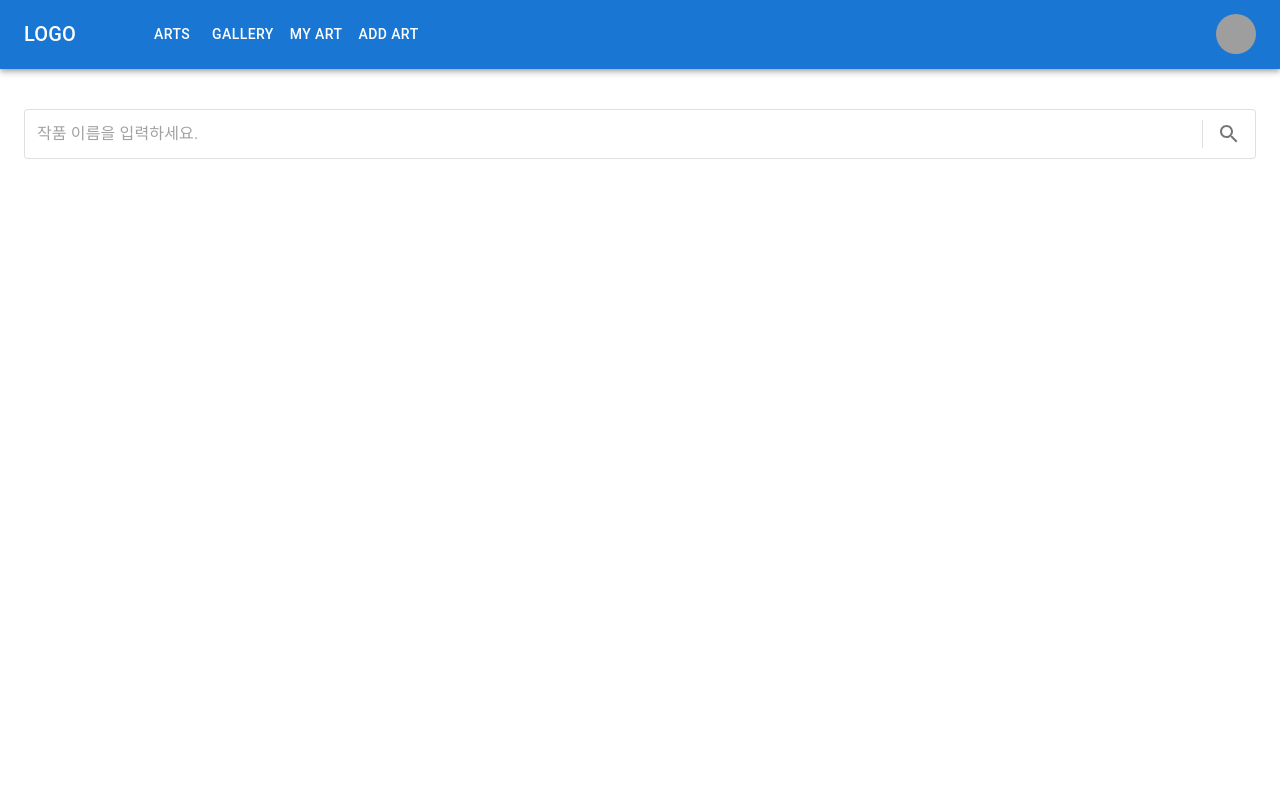
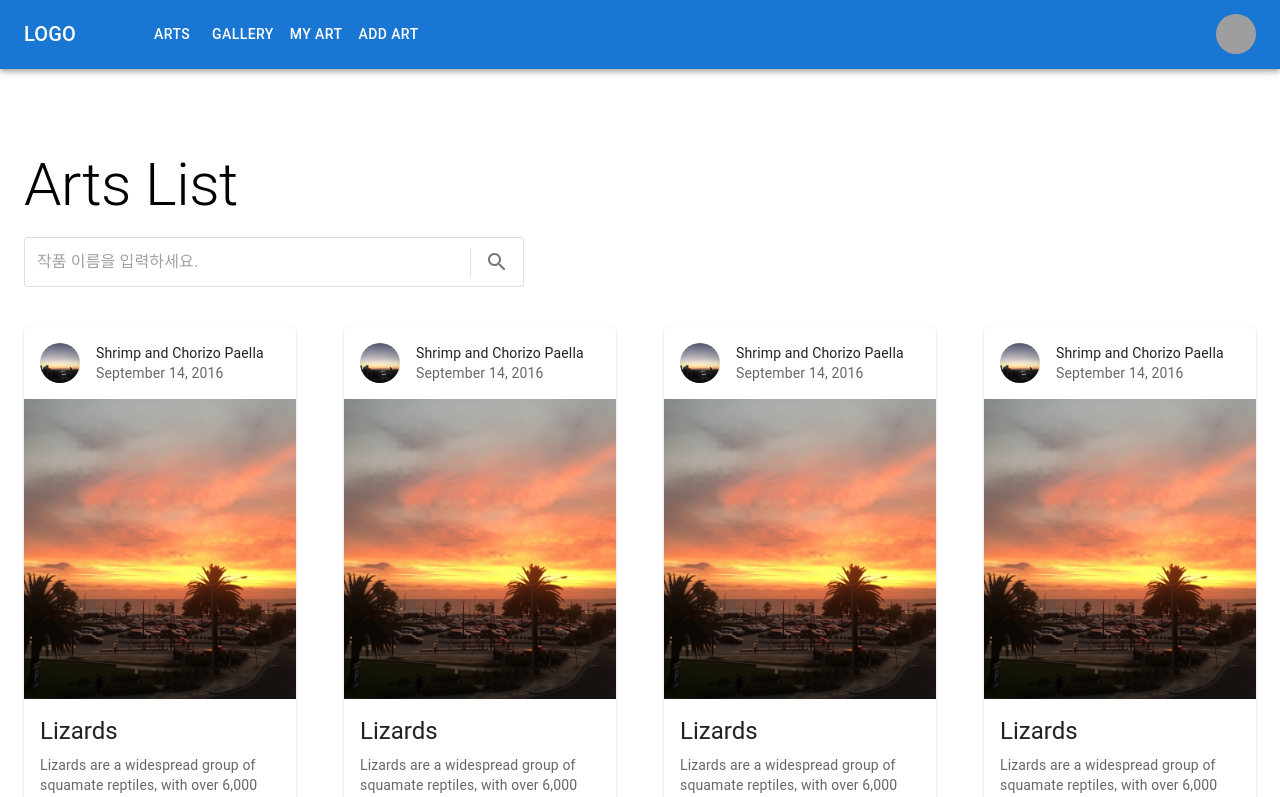
Before and after one commit to yoonhyeyoon/METArt, a Next.js app in the folder front/: page /arts in a window 1280 px wide. Shown: the top 797 px of the page. Built offline with nearby package versions, Linux system fonts and the light colour scheme; grey boxes are pictures that could not be loaded.

Commit message:
Add: 작품리스트 UI, 검색 컴포넌트

```diff
--- /dev/null
+++ b/front/components/common/SearchBar.tsx
@@ -0,0 +1,33 @@
+import { Paper, InputBase, Divider, IconButton } from '@mui/material';
+import SearchIcon from '@mui/icons-material/Search';
+
+type Props = {
+  handleSearchChange: (e: React.ChangeEvent<HTMLInputElement>) => void;
+  handleSearchClick: React.MouseEventHandler<HTMLButtonElement>;
+};
+
+function ArtList({ handleSearchChange, handleSearchClick }: Props) {
+  return (
+    <Paper
+      variant="outlined"
+      sx={{
+        p: '2px 4px',
+        display: 'flex',
+        alignItems: 'center',
+        flexGrow: 2,
+      }}
+    >
+      <InputBase
+        sx={{ ml: 1, flex: 1 }}
+        placeholder="작품 이름을 입력하세요."
+        onChange={handleSearchChange}
+      />
+      <Divider sx={{ height: 28, m: 0.5 }} orientation="vertical" />
+      <IconButton sx={{ p: '10px' }} onClick={handleSearchClick}>
+        <SearchIcon />
+      </IconButton>
+    </Paper>
+  );
+}
+
+export default ArtList;
--- a/front/pages/arts/index.tsx
+++ b/front/pages/arts/index.tsx
@@ -1,29 +1,70 @@
-import { Box, Paper, InputBase, Divider, IconButton } from '@mui/material';
-import SearchIcon from '@mui/icons-material/Search';
-import Page from '../../Layouts/Page';
+import { useState, ChangeEvent } from 'react';
+import { Box, Grid, Typography } from '@mui/material';
+import Page from 'Layouts/Page';
+import ArtCard from 'components/common/ArtCard';
+import SearchBar from 'components/common/SearchBar';
 
 function ArtList() {
+  const [search, setSearch] = useState<String>('');
+
+  const handleSearchChange = (e: ChangeEvent<HTMLInputElement>) => {
+    setSearch(e.target.value);
+  };
+
+  // 검색 API 호출
+  const handleSearchClick = () => {
+    console.log(search);
+  };
+
   return (
     <Page>
-      <Paper
-        variant="outlined"
-        sx={{
-          p: '2px 4px',
-          display: 'flex',
-          alignItems: 'center',
-          flexGrow: 2,
-        }}
-      >
-        <InputBase
-          sx={{ ml: 1, flex: 1 }}
-          placeholder="작품 이름을 입력하세요."
-          onChange={() => {}}
+      <Typography variant="h2" mt={5}>
+        Arts List
+      </Typography>
+      <Box width="500px" mt={2} mb={5}>
+        <SearchBar
+          handleSearchChange={handleSearchChange}
+          handleSearchClick={handleSearchClick}
         />
-        <Divider sx={{ height: 28, m: 0.5 }} orientation="vertical" />
-        <IconButton sx={{ p: '10px' }} onClick={() => {}}>
-          <SearchIcon />
-        </IconButton>
-      </Paper>
+      </Box>
+      <Grid container spacing={6}>
+        <Grid sx={{ mb: 5 }} item xs={12} sm={6} md={4} lg={3}>
+          <ArtCard />
+        </Grid>
+        <Grid sx={{ mb: 5 }} item xs={12} sm={6} md={4} lg={3}>
+          <ArtCard />
+        </Grid>
+        <Grid sx={{ mb: 5 }} item xs={12} sm={6} md={4} lg={3}>
+          <ArtCard />
+        </Grid>
+        <Grid sx={{ mb: 5 }} item xs={12} sm={6} md={4} lg={3}>
+          <ArtCard />
+        </Grid>
+        <Grid sx={{ mb: 5 }} item xs={12} sm={6} md={4} lg={3}>
+          <ArtCard />
+        </Grid>
+        <Grid sx={{ mb: 5 }} item xs={12} sm={6} md={4} lg={3}>
+          <ArtCard />
+        </Grid>
+        <Grid sx={{ mb: 5 }} item xs={12} sm={6} md={4} lg={3}>
+          <ArtCard />
+        </Grid>
+        <Grid sx={{ mb: 5 }} item xs={12} sm={6} md={4} lg={3}>
+          <ArtCard />
+        </Grid>
+        <Grid sx={{ mb: 5 }} item xs={12} sm={6} md={4} lg={3}>
+          <ArtCard />
+        </Grid>
+        <Grid sx={{ mb: 5 }} item xs={12} sm={6} md={4} lg={3}>
+          <ArtCard />
+        </Grid>
+        <Grid sx={{ mb: 5 }} item xs={12} sm={6} md={4} lg={3}>
+          <ArtCard />
+        </Grid>
+        <Grid sx={{ mb: 5 }} item xs={12} sm={6} md={4} lg={3}>
+          <ArtCard />
+        </Grid>
+      </Grid>
     </Page>
   );
 }
```
